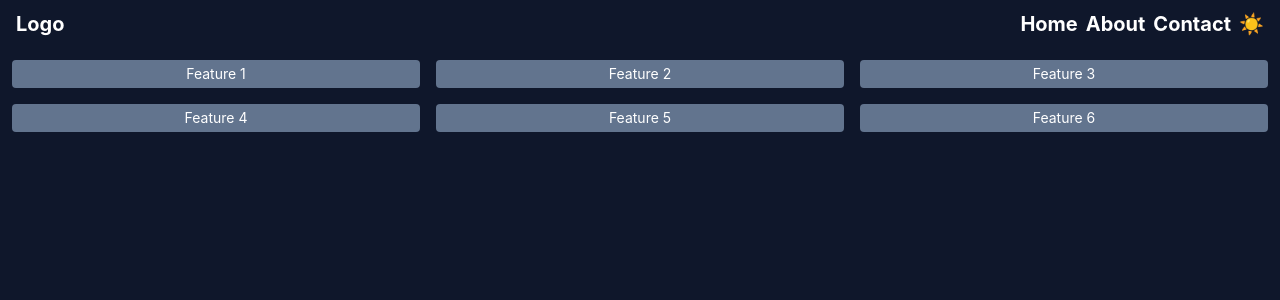
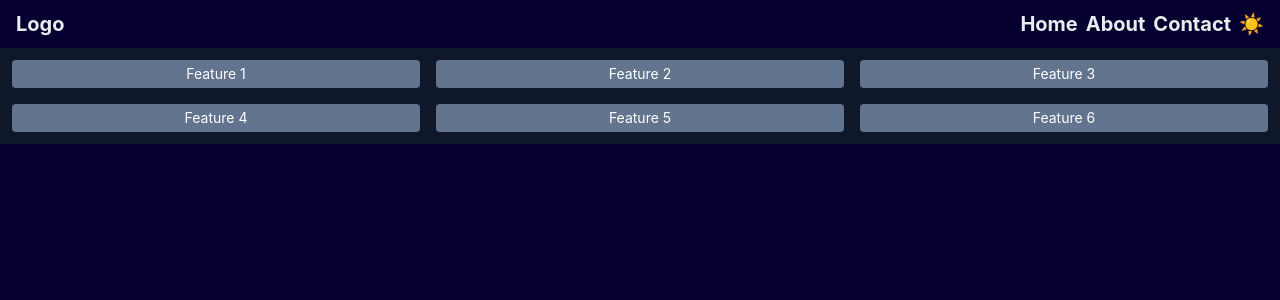
Before and after one commit to PrathamDhoundiyal/Learning-Tailwind-CSS, a React (Vite) app: page / in a window 1280 px wide. Shown: the top 300 px of the page. Built offline with nearby package versions, Linux system fonts and the light colour scheme.

Commit message:
8April_CustomColors

```diff
--- a/src/App.jsx
+++ b/src/App.jsx
@@ -18,7 +18,7 @@ function App() {
   const [theme, setTheme] = useState("dark");
 
   return (
-    <div className={`${theme} min-h-screen dark:text-white dark:bg-slate-900 text-slate-900`}>
+    <div className={`${theme} min-h-screen dark:text-primary dark:bg-background text-slate-900`}>
       {/* Navbar */}
       <div className="flex text-xl font-bold px-4  h-12 items-center justify-between">
         <div className="">Logo</div>
--- a/src/index.css
+++ b/src/index.css
@@ -1,3 +1,8 @@
 @import "tailwindcss";
 
 @custom-variant dark (&:where(.dark, .dark *));
+
+@theme{
+    --color-background: #050030;
+    --color-primary: #ebebed;
+}
```
